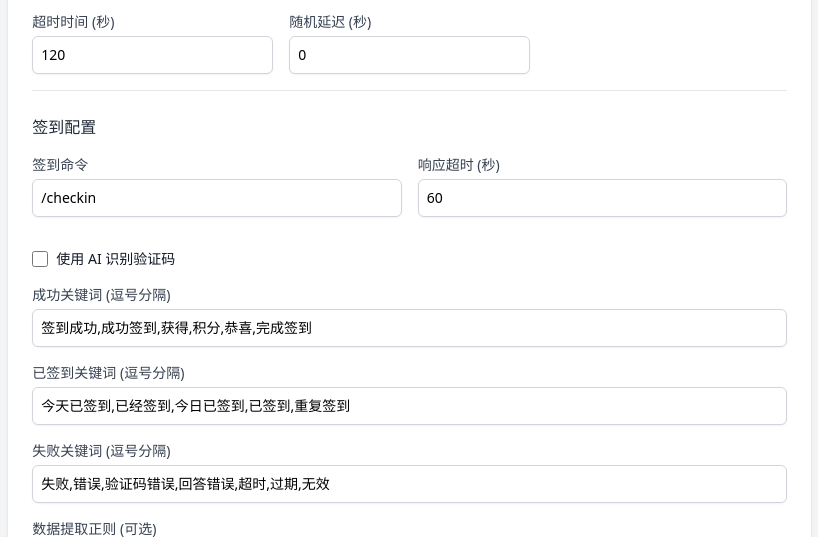
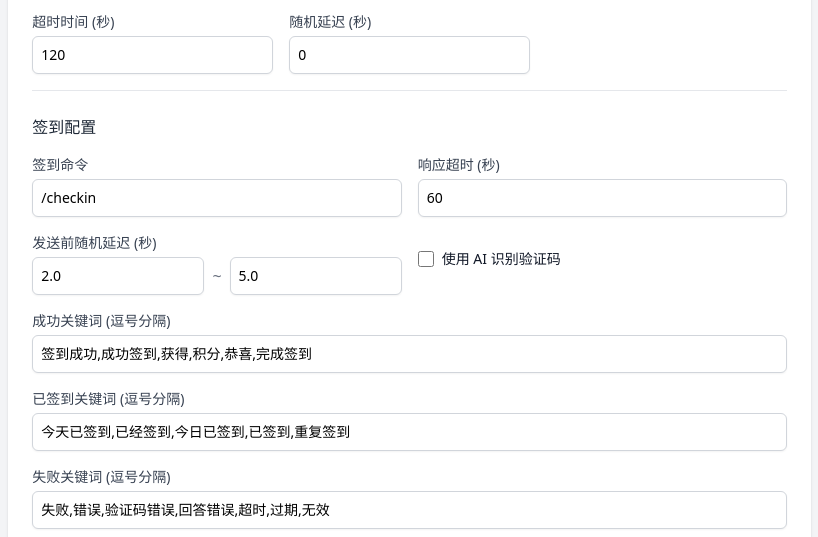
Before and after one commit to ZJ145013/EmbyCheckin, a FastAPI app: page /tasks/new in a window 1280 px wide. Shown: the part 563-1100 px from the top of the page, without its empty margins (437-1255 px from the left). Run offline with FastAPI, Linux system fonts and the light colour scheme; some libraries are stand-ins or nearby versions.

Commit message:
fix: 修复随机延迟配置不生效的问题
- jitter_seconds: 首次执行前应用延迟，而非仅在重试时
- random_delay_min/max: 添加前端输入框，替代硬编码值

```diff
--- a/embycheckin/runner.py
+++ b/embycheckin/runner.py
@@ -78,6 +78,11 @@ class TaskRunner:
 
         lock = self._lock_for_account(task_snap.account_id)
         async with lock:
+            # 首次执行前应用 jitter 延迟
+            if task_snap.jitter_seconds > 0:
+                jitter = random.uniform(0.0, float(task_snap.jitter_seconds))
+                await asyncio.sleep(jitter)
+
             start_time = time.perf_counter()
             await self._db(lambda s: self._mark_run_running(s, run_id))
 
--- a/embycheckin/web/templates/task_form.html
+++ b/embycheckin/web/templates/task_form.html
@@ -128,6 +128,19 @@
                                 </div>
 
                                 <div class="col-span-6 sm:col-span-3">
+                                    <label class="block text-sm font-medium text-gray-700">发送前随机延迟 (秒)</label>
+                                    <div class="flex items-center space-x-2 mt-1">
+                                        <input type="number" name="random_delay_min" id="random_delay_min"
+                                            value="{{ task.params.random_delay_min if task and task.params else 2.0 }}" min="0" step="0.5"
+                                            class="block w-full border border-gray-300 rounded-md shadow-sm p-2 text-sm">
+                                        <span class="text-gray-500">~</span>
+                                        <input type="number" name="random_delay_max" id="random_delay_max"
+                                            value="{{ task.params.random_delay_max if task and task.params else 5.0 }}" min="0" step="0.5"
+                                            class="block w-full border border-gray-300 rounded-md shadow-sm p-2 text-sm">
+                                    </div>
+                                </div>
+
+                                <div class="col-span-6 sm:col-span-3">
                                     <div class="flex items-center mt-4">
                                         <input type="checkbox" name="use_ai" id="use_ai" {% if task and task.params and task.params.use_ai %}checked{% endif %}
                                             class="h-4 w-4 text-indigo-600 border-gray-300 rounded">
@@ -201,6 +214,19 @@
                                     <input type="number" name="btn_timeout" id="btn_timeout"
                                         value="{{ task.params.timeout if task and task.params else 30 }}" min="10"
                                         class="mt-1 block w-full border border-gray-300 rounded-md shadow-sm p-2 text-sm">
+                                </div>
+
+                                <div class="col-span-6 sm:col-span-4">
+                                    <label class="block text-sm font-medium text-gray-700">点击前随机延迟 (秒)</label>
+                                    <div class="flex items-center space-x-2 mt-1">
+                                        <input type="number" name="btn_random_delay_min" id="btn_random_delay_min"
+                                            value="{{ task.params.random_delay_min if task and task.params else 1.0 }}" min="0" step="0.5"
+                                            class="block w-24 border border-gray-300 rounded-md shadow-sm p-2 text-sm">
+                                        <span class="text-gray-500">~</span>
+                                        <input type="number" name="btn_random_delay_max" id="btn_random_delay_max"
+                                            value="{{ task.params.random_delay_max if task and task.params else 3.0 }}" min="0" step="0.5"
+                                            class="block w-24 border border-gray-300 rounded-md shadow-sm p-2 text-sm">
+                                    </div>
                                 </div>
 
                                 <div class="col-span-6">
@@ -312,8 +338,8 @@ function buildParams() {
             use_ai: document.getElementById('use_ai').checked,
             captcha_has_image: true,
             captcha_has_buttons: true,
-            random_delay_min: 2.0,
-            random_delay_max: 5.0,
+            random_delay_min: parseFloat(document.getElementById('random_delay_min').value) || 2.0,
+            random_delay_max: parseFloat(document.getElementById('random_delay_max').value) || 5.0,
             success_patterns: {
                 keywords: successKeywords,
                 extract_regex: extractRegex || null
@@ -340,8 +366,8 @@ function buildParams() {
             button_text: document.getElementById('button_text').value || '签到',
             wait_panel_seconds: parseFloat(document.getElementById('wait_panel_seconds').value) || 2.0,
             timeout: parseInt(document.getElementById('btn_timeout').value) || 30,
-            random_delay_min: 1.0,
-            random_delay_max: 3.0,
+            random_delay_min: parseFloat(document.getElementById('btn_random_delay_min').value) || 1.0,
+            random_delay_max: parseFloat(document.getElementById('btn_random_delay_max').value) || 3.0,
             success_keywords: successKeywords,
             already_checked_keywords: alreadyKeywords,
             fail_keywords: ["失败", "错误", "无效"]
```
